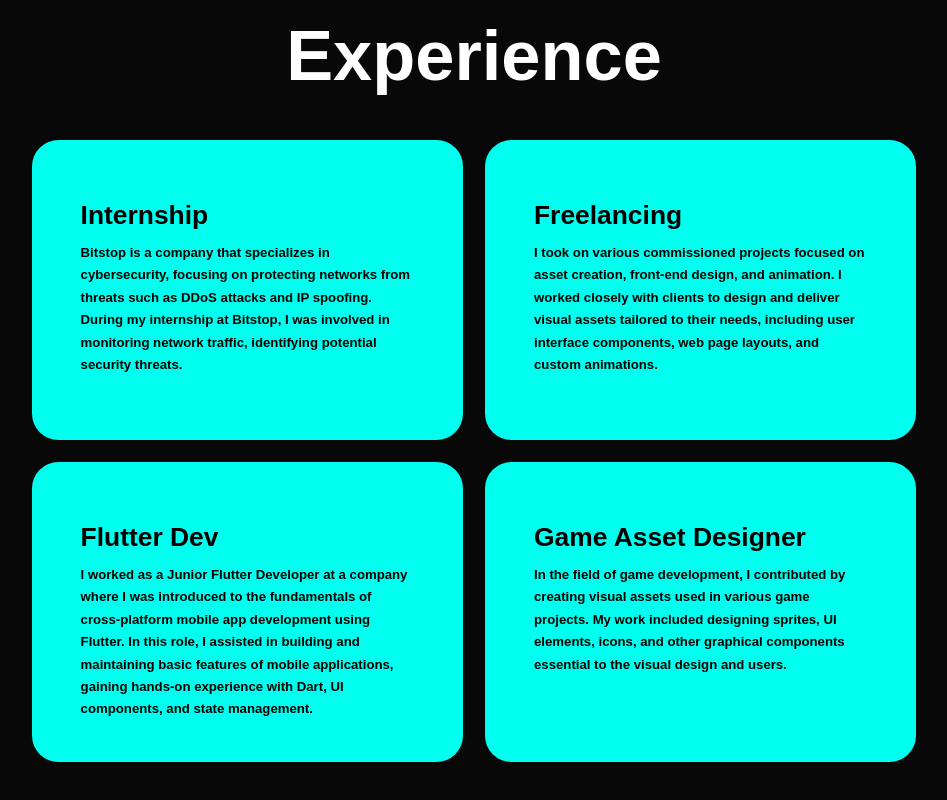
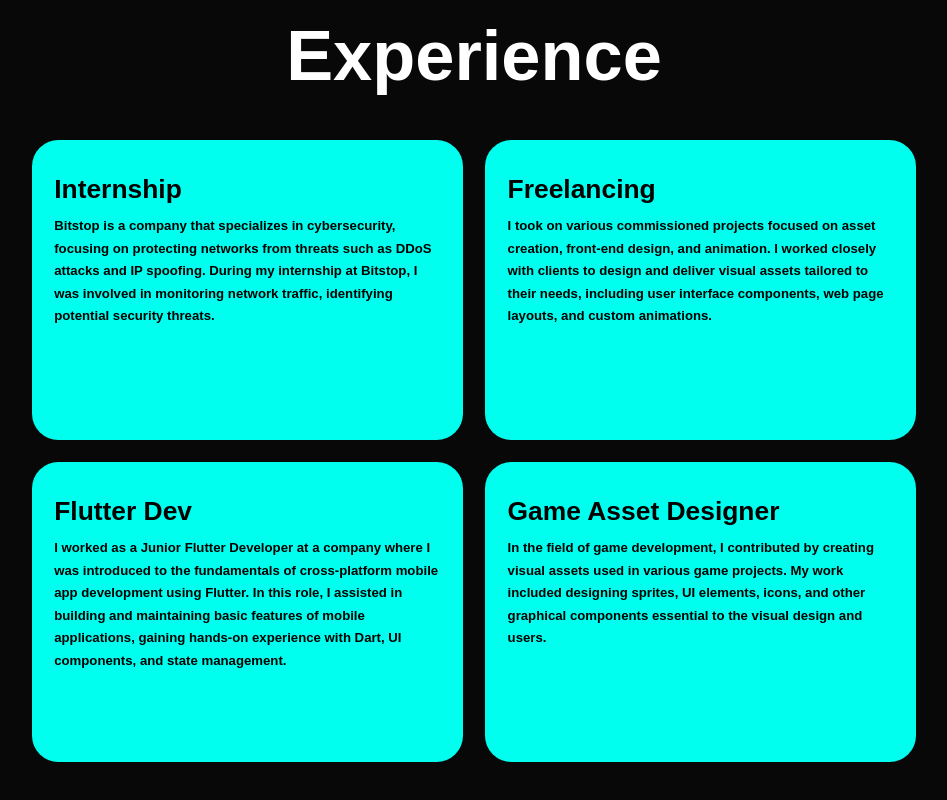
Before and after one commit to AgentSamegaki/portfolio, a plain HTML site: page index.html in a window 1280 px wide. Shown: the part 1993-2793 px from the top of the page, without its empty margins (166-1113 px from the left). Drawn offline with nearby package versions, Linux system fonts and the light colour scheme.

Commit message:
Update style.css

```diff
--- a/style.css
+++ b/style.css
@@ -310,7 +310,7 @@ span {
 }
 .experiences-container {
     display: grid;
-    grid-template-columns: repeat(2, 1fr);
+    grid-template-columns: repeat(auto-fill, minmax(300px, 1fr));
     gap: 2.5rem;
 }
 .experience-box{
@@ -320,6 +320,7 @@ span {
     border: 5px solid transparent;
     cursor: pointer;
     transition: 0.4s ease-in-out;
+    padding: 2rem;
 }
 .experience-box:hover {
     background: white;
@@ -331,10 +332,9 @@ span {
     display: flex;
     flex-direction: column;
     text-align: left;
-    max-height: 200px;
-    justify-content: left;
-    align-items: baseline;
-    padding: 5rem 5rem;
+    justify-content: flex-start;
+    align-items: flex-start;
+    padding: 0;
 }
 .experience-info h4 {
     font-size: 3rem;
```
